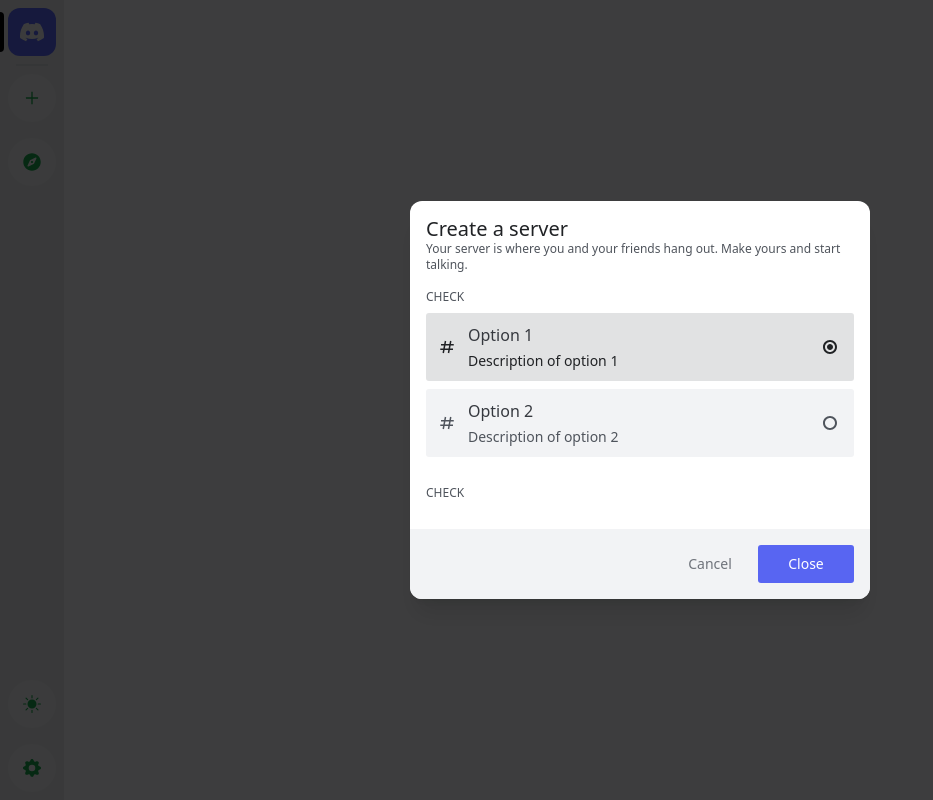
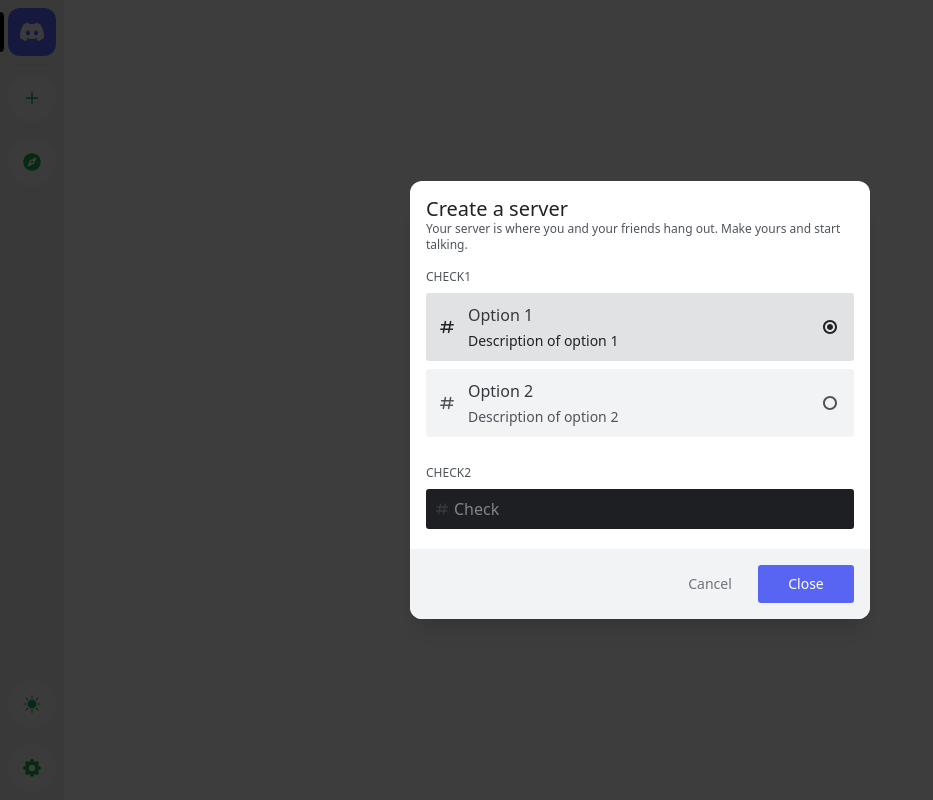
Before and after one commit to Alexander-Puv/discord-copy, a React (Vite) app: page / in a window 1280 px wide. Both pictures are taken after a click on the element "Add a server". Shown: the whole page, without its empty margins (0-933 px from the left). Built offline with nearby package versions, Linux system fonts and the light colour scheme.

Commit message:
PopupInput

```diff
--- a/src/components/Sidebar/Sidebar.tsx
+++ b/src/components/Sidebar/Sidebar.tsx
@@ -12,6 +12,7 @@ import {BiHash} from 'react-icons/bi'
 const Sidebar = () => {
   const [darkTheme, setDarkTheme] = useDarkMode()
   const [isOpen, setIsOpen] = useState(false)
+  const [value, setValue] = useState('')
   const {chosen, setChosen} = useAppContext()
 
   const SidebarIcons: SidebarIconProps[] = [
@@ -42,7 +43,7 @@ const Sidebar = () => {
         subtitle: 'Your server is where you and your friends hang out. Make yours and start talking.',
         close: {text: 'Close'}
       }}>
-        <Popup.Block title='check'>
+        <Popup.Block title='check1'>
           <RadioGroup>
             <RadioOption
               title="Option 1"
@@ -59,8 +60,9 @@ const Sidebar = () => {
             />
           </RadioGroup>
         </Popup.Block>
-        <Popup.Block title='check'>
-
+        <Popup.Block title='check2'>
+          <Popup.Input icon={<BiHash />} placeholder='Check'
+          {...{value, setValue}}/>
         </Popup.Block>
       </Popup>
     </div>
--- /dev/null
+++ b/src/components/UI/Popup/components/PopupInput.tsx
@@ -0,0 +1,25 @@
+import { ReactNode } from 'react'
+
+interface PopupInputProps {
+  icon: ReactNode,
+  placeholder: string,
+  value: string,
+  setValue: (prop: string) => void
+}
+
+const PopupInput = ({icon, placeholder, value, setValue}: PopupInputProps) => {
+
+  return (
+    <div className='relative'>
+      <div className='absolute top-3 left-2 icon-parent text-normal w-[16px] h-[16px]'>{icon}</div>
+      <input
+        className='h-10 w-full p-[10px] pl-7 rounded-[3px] outline-none
+        bg-gray-950 text-normal text-base
+        placeholder:text-gray-500 placeholder:text-opacity-[0.65]'
+        placeholder={placeholder} value={value} onChange={(e) => setValue(e.target.value)}
+      />
+    </div>
+  )
+}
+
+export default PopupInput
--- a/src/components/UI/RadioGroup.tsx
+++ b/src/components/UI/RadioGroup.tsx
@@ -35,14 +35,14 @@ export const RadioOption = ({value, title, subtitle, icon, defaultValue}: RadioO
         }`}
       onClick={() => setSelected(value)}
     >
-      <div className='radio-group-icon w-[18px] h-[18px]'>
+      <div className='icon-parent w-[18px] h-[18px]'>
         {icon}
       </div>
       <div className="ml-3 mr-2 flex-1">
         <h3 className="h3">{title}</h3>
         {subtitle && <div className="text-sm mt-1">{subtitle}</div>}
       </div>
-      <div className='radio-group-icon'>
+      <div className='icon-parent'>
         {isSelected ? <BiRadioCircleMarked /> : <BiRadioCircle />}
       </div>
     </div>
--- a/src/styles/UI.css
+++ b/src/styles/UI.css
@@ -10,10 +10,4 @@
       px-4 py-[2px]
       text-sm font-medium
   }
-
-
-  /* RadioGroup */
-  .radio-group-icon svg {
-    @apply w-6 h-6 max-w-full max-h-full
-  }
 }
--- a/src/styles/index.css
+++ b/src/styles/index.css
@@ -7,9 +7,15 @@
 @layer components {
   .transition-background {@apply transition-all duration-300 ease-in-out}
 
+  .text-normal {@apply text-gray-700 dark:text-gray-400}
+
   .h2 {@apply text-xl leading-6 font-medium text-gray-900 dark:text-gray-100}
-  .h3 {@apply text-gray-700 dark:text-gray-400 text-base font-medium}
+  .h3 {@apply text-normal text-base font-medium}
   .h4 {@apply text-xs text-gray-600 dark:text-gray-500}
+
+  .icon-parent svg {
+    @apply w-6 h-6 max-w-full max-h-full
+  }
 
   .app {
     @apply flex min-h-screen
--- a/tailwind.config.cjs
+++ b/tailwind.config.cjs
@@ -14,6 +14,7 @@ module.exports = {
         brand: '#5865f2',
         gray: colors.neutral,
         gray: {
+          950: '#1e1f22',
           900: '#202225',
           800: '#2f3136',
           700: '#36393f',
```
Lines whose indentation alone changed are shown as unchanged.
